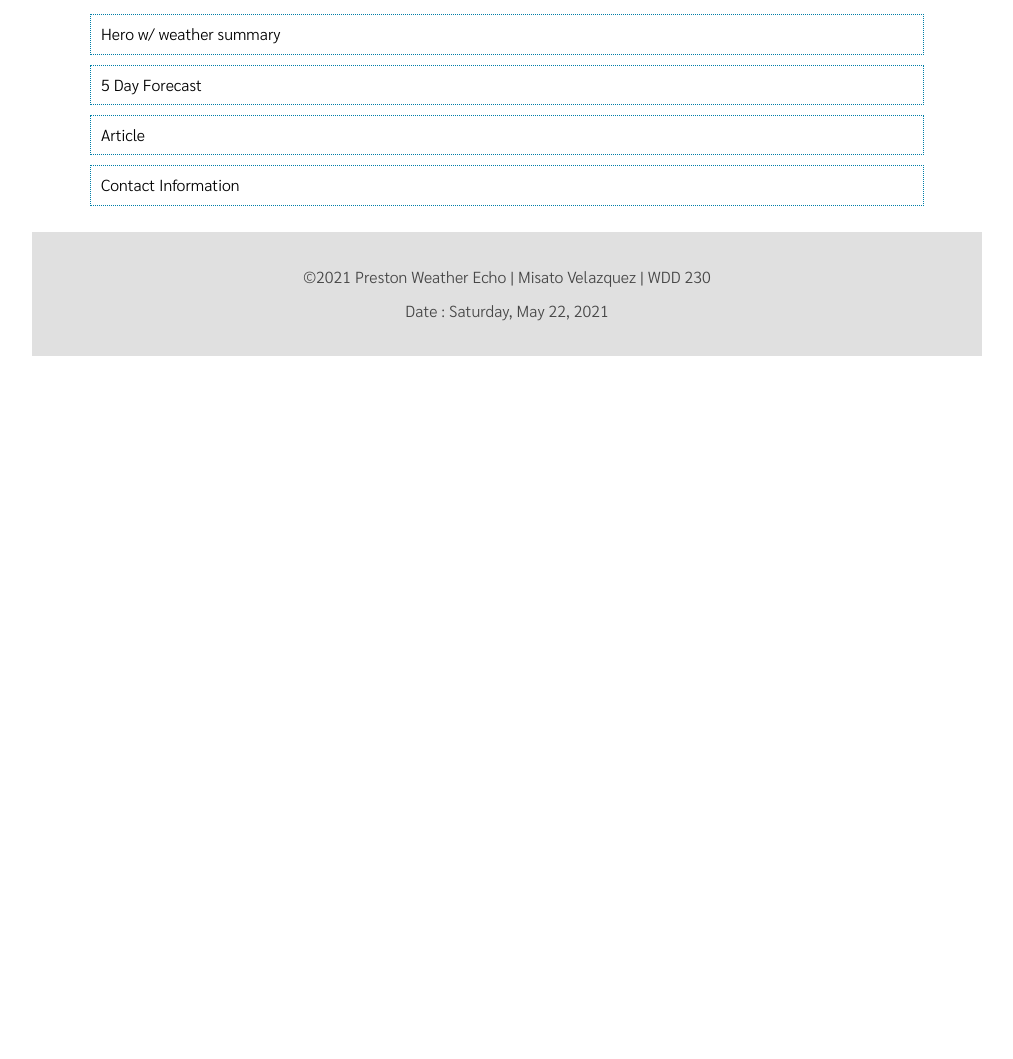
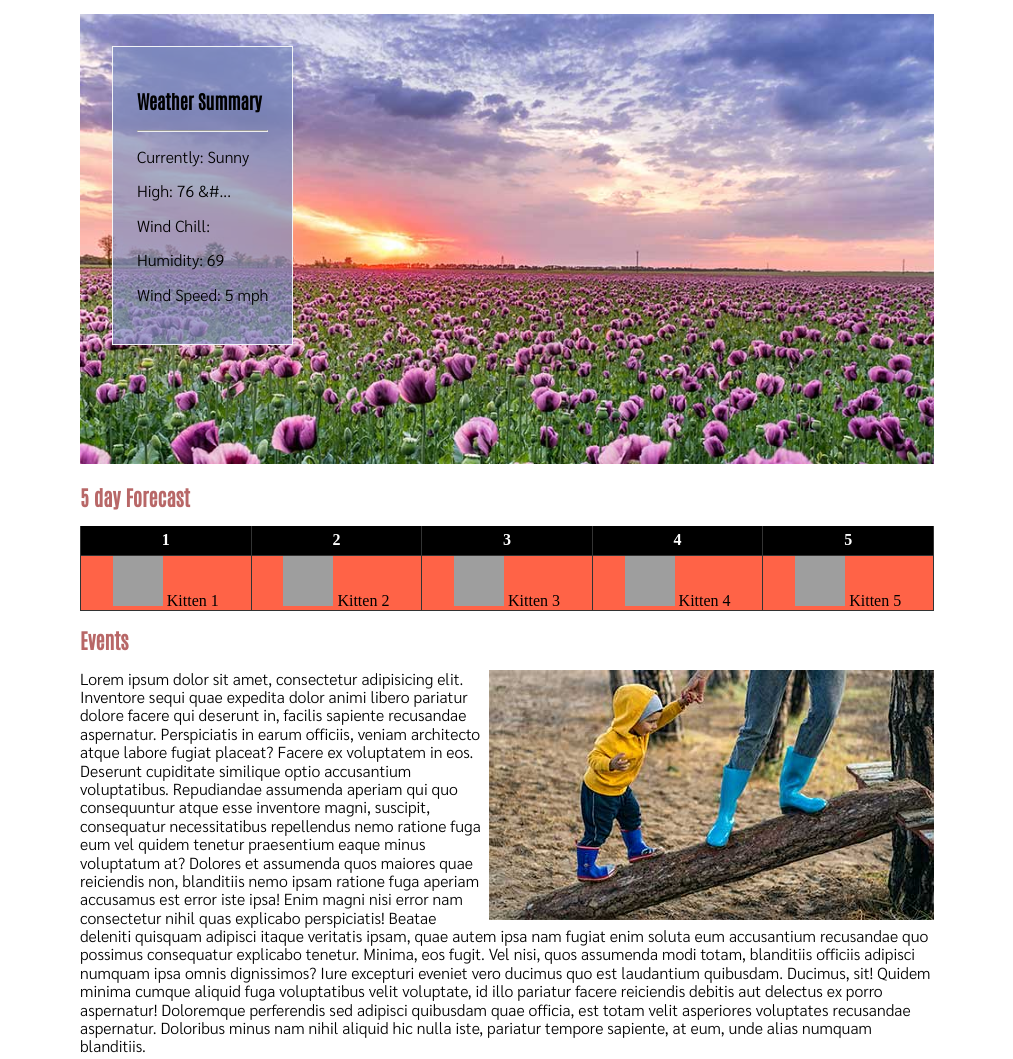
Before and after one commit to misatov/misatovelazquez.github.io, a plain HTML site: page lesson5/lesson5.html in a window 1280 px wide. Shown: the part 306-1365 px from the top of the page, without its empty margins (133-1146 px from the left). Before the commit the page ends 800 px from the top, so only its background shows below. Drawn offline with nearby package versions, Linux system fonts and the light colour scheme; grey boxes are pictures that could not be loaded.

Commit message:
jpg uploadedl

```diff
--- a/lesson5/css/small.css
+++ b/lesson5/css/small.css
@@ -113,9 +113,52 @@ p{
 main h2{
     font-size: 1.3rem;
 }
-.contentbox{
-    border: 1px dotted #007ea7;
-    font-family: 'Sarabun', sans-serif;
-    padding: 10px;
-    margin: 10px;
+.herodiv{
+    position: relative;
+    margin: 10px auto;
 }
+.weatherS{
+    position: absolute;
+    max-width: 100% ;
+    background-color: rgba(128, 145, 194, 0.7);
+    padding: 2rem;
+    left: 2rem;
+    border: 1px solid rgb(243, 245, 247);
+	padding: 1.5rem;
+    top: 2rem;
+}
+/* Forecast Grid */
+.grid {
+	display: grid;
+	grid-template-columns: repeat(auto-fit, minmax(50px,1fr));
+}
+.grid-col {
+	background-color: tomato;
+    border-bottom: 1px solid #333;
+	border-left: 1px solid #333;
+	text-align: center;
+}
+.grid {
+	border-right: 1px solid #333;
+}
+.grid-col:hover {
+	opacity: 0.75;
+	background-color: black;
+	color: white;
+}
+.col-head {
+	display: block;
+	padding: 5px;
+	border-bottom: 1px solid #333;
+	text-align: center;
+    font-weight: 700;
+	font-size: 1rem;
+	background-color: black;
+	color: white;
+}
+/* Event CSS */
+.info img{
+    float: right;
+    max-width: 100%;
+
+}
--- a/lesson5/lesson5.html
+++ b/lesson5/lesson5.html
@@ -24,9 +24,9 @@
 
 
         <section class="headings">
-        <h1>Preston Weather Echo</h1>
-        <div class="m"> Local weather and events </div>
-    </section>
+            <h1>Preston Weather Echo</h1>
+            <div class="m"> Local weather and events </div>
+        </section>
     </header>
     <nav>
         <ul class="navigation">
@@ -41,12 +41,69 @@
     </nav>
     <main>
         <h2>Preston Idaho</h2>
+        <div class="herodiv">
 
+            <section class="weatherS">
+                <h3>Weather Summary</h3>
+                <hr>
+                <p>Currently: Sunny</p>
+                <p>High: 76 &#... </p>
+                <p>Wind Chill: </p>
+                <p>Humidity: 69</p>
+                <p>Wind Speed: 5 mph</p>
+            </section>
+            <img src="images/heroimg.jpg" alt="hero image">
+        </div>
+        <section>
+            <h2> 5 day Forecast</h2>
+            <div class="grid">
+                <div class="grid-col">
+                    <span class="col-head">1</span>
+                    <img src="https://placekitten.com/50/50" alt="kitten!">
+                    <span class="data">Kitten 1</span>
+                </div>
+                <div class="grid-col">
+                    <span class="col-head">2</span>
+                    <img src="https://placekitten.com/50/50" alt="kitten!">
+                    <span class="data">Kitten 2</span>
+                </div>
+                <div class="grid-col">
+                    <span class="col-head">3</span>
+                    <img src="https://placekitten.com/50/50" alt="kitten!">
+                    <span class="data">Kitten 3</span>
+                </div>
+                <div class="grid-col">
+                    <span class="col-head">4</span>
+                    <img src="https://placekitten.com/50/50" alt="kitten!">
+                    <span class="data">Kitten 4</span>
+                </div>
+                <div class="grid-col">
+                    <span class="col-head">5</span>
+                    <img src="http://placekitten.com/50/50" alt="kitten!">
+                    <span class="data">Kitten 5</span>
+                </div>
+        </section>
+        <section class="info">
+            <h2>Events</h2>
+            <img src="images/eventimg.jpg" alt="Event image">
+            <p>Lorem ipsum dolor sit amet, consectetur adipisicing elit. Inventore sequi quae expedita dolor animi
+                libero pariatur dolore facere qui deserunt in, facilis sapiente recusandae aspernatur. Perspiciatis in
+                earum officiis, veniam architecto atque labore fugiat placeat? Facere ex voluptatem in eos. Deserunt
+                cupiditate similique optio accusantium voluptatibus. Repudiandae assumenda aperiam qui quo consequuntur
+                atque esse inventore magni, suscipit, consequatur necessitatibus repellendus nemo ratione fuga eum vel
+                quidem tenetur praesentium eaque minus voluptatum at? Dolores et assumenda quos maiores quae reiciendis
+                non, blanditiis nemo ipsam ratione fuga aperiam accusamus est error iste ipsa! Enim magni nisi error nam
+                consectetur nihil quas explicabo perspiciatis! Beatae deleniti quisquam adipisci itaque veritatis ipsam,
+                quae autem ipsa nam fugiat enim soluta eum accusantium recusandae quo possimus consequatur explicabo
+                tenetur. Minima, eos fugit. Vel nisi, quos assumenda modi totam, blanditiis officiis adipisci numquam
+                ipsa omnis dignissimos? Iure excepturi eveniet vero ducimus quo est laudantium quibusdam. Ducimus, sit!
+                Quidem minima cumque aliquid fuga voluptatibus velit voluptate, id illo pariatur facere reiciendis
+                debitis aut delectus ex porro aspernatur! Doloremque perferendis sed adipisci quibusdam quae officia,
+                est totam velit asperiores voluptates recusandae aspernatur. Doloribus minus nam nihil aliquid hic nulla
+                iste, pariatur tempore sapiente, at eum, unde alias numquam blanditiis.</p>
 
-       <div class="contentbox">Hero w/ weather summary</div>
-       <div class="contentbox">5 Day Forecast</div>
-       <div class="contentbox">Article</div>
-       <div class="contentbox">Contact Information</div>
+        </section>
+
 
 
     </main>
```
Also changed, not shown: lesson5/images/eventimg.jpg (added), lesson5/images/heroimg.jpg (added).
